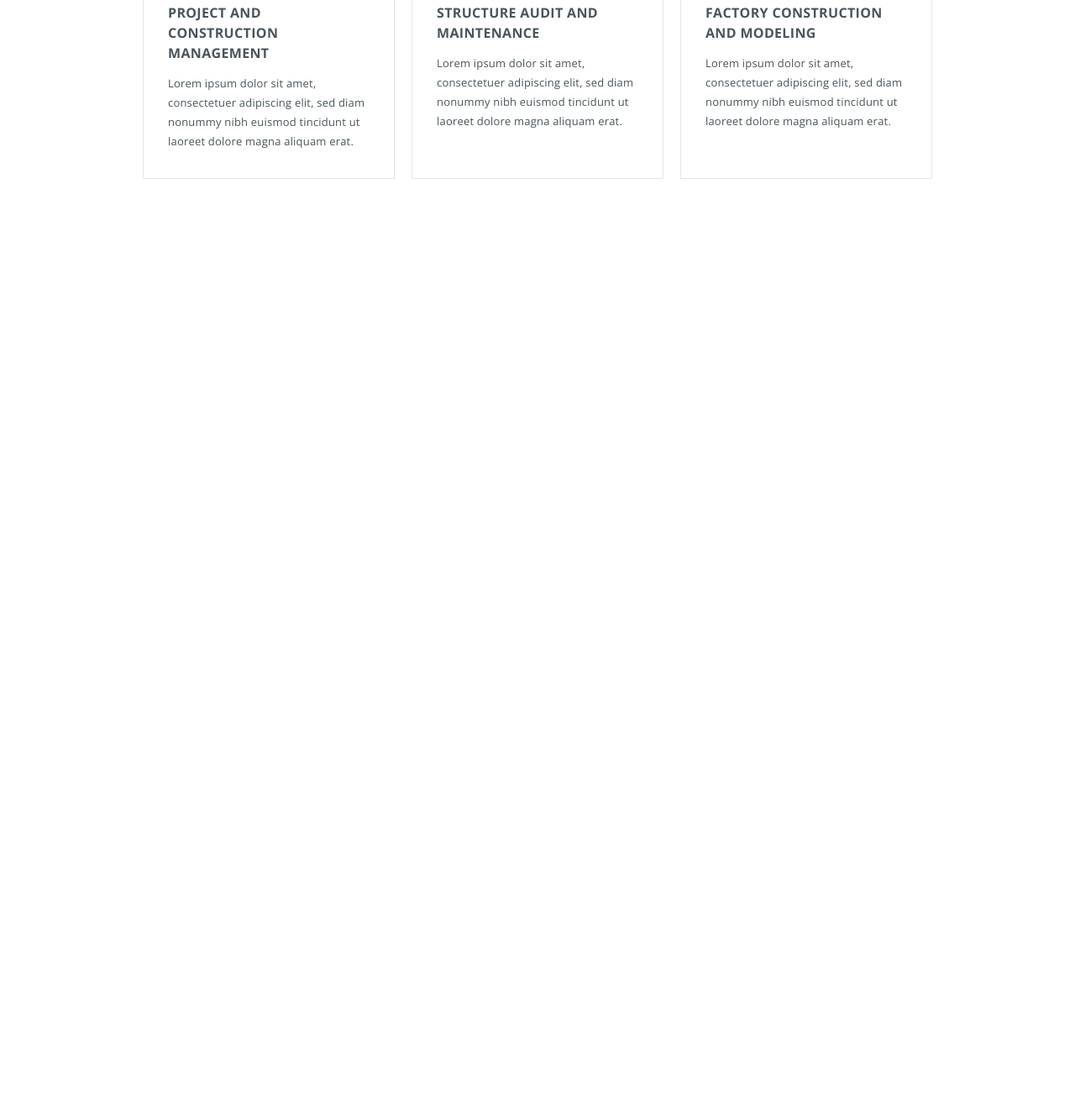
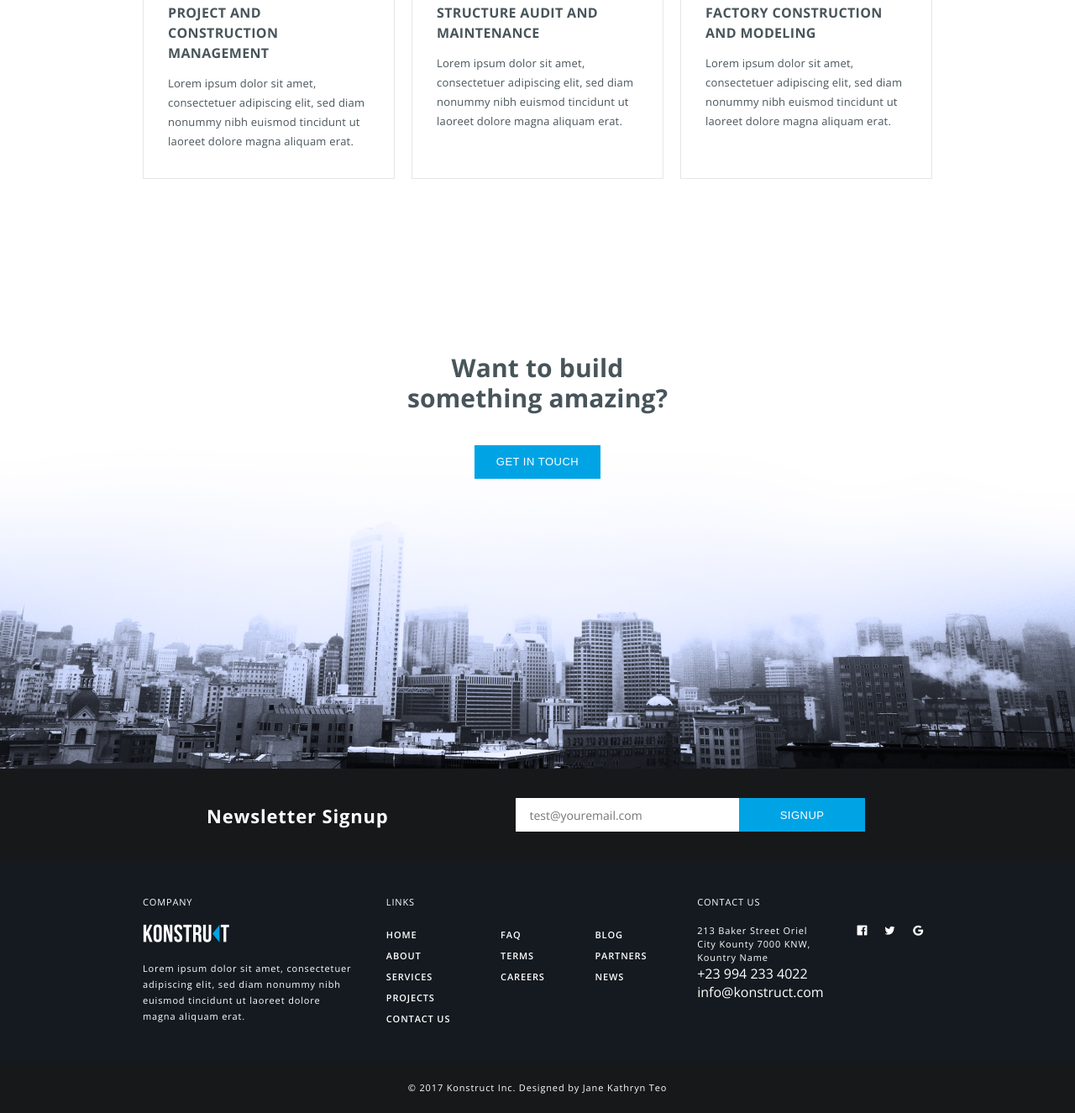
Before and after one commit to LouisMondiale/konstruct, a website: page src/index.html in a window 1280 px wide. Shown: the part 1606-2931 px from the top of the page at 84% size. Before the commit the page ends 1829 px from the top, so only its background shows below. Drawn offline with nearby package versions, Linux system fonts and the light colour scheme; files that its build step writes are made by us from their sources.

Commit message:
Update index

```diff
--- a/src/index.html
+++ b/src/index.html
@@ -95,5 +95,83 @@
          </div>
       </div>
    </section>
+
+   <section class="touch">
+      <div class="wrapper">
+         <h2 class="touch__title">Want to build something amazing?</h2>
+         <button class="touch__btn">Get in touch</button>
+      </div>
+   </section>
+
+   <section class="signup">
+      <div class="wrapper">
+         <div class="signup__inner">
+            <div class="signup__title">Newsletter Signup</div>
+            <form action="#" class="signup__form" method="get">
+               <input class="signup__email" type="email" placeholder="test@youremail.com">
+               <button class="signup__btn" type="submit">Signup</button>
+            </form>
+         </div>
+      </div>
+   </section>
+
+   <footer class="footer">
+      <div class="wrapper">
+         <div class="footer__inner">
+            <div class="footer__company company">
+               <h3 class="company__title">Company</h3>
+               <img src="img/projeco-logo.png" alt="Logo" class="company__logo">
+               <div class="company__text">Lorem ipsum dolor sit amet, consectetuer adipiscing elit, sed diam nonummy nibh
+                  euismod tincidunt ut laoreet dolore
+                  magna aliquam erat.</div>
+            </div>
+            <nav class="footer__links links">
+               <h3 class="links__title">Links</h3>
+               <ul class="links__list">
+                  <li class="links__item"><a href="#" class="links__link">Home</a></li>
+                  <li class="links__item"><a href="#" class="links__link">About</a></li>
+                  <li class="links__item"><a href="#" class="links__link">Services</a></li>
+                  <li class="links__item"><a href="#" class="links__link">Projects</a></li>
+                  <li class="links__item"><a href="#" class="links__link">Contact us</a></li>
+               </ul>
+            </nav>
+            <nav class="links">
+               <h3 class="links__title links__title_hidden">Links</h3>
+               <ul class="links__list">
+                  <li class="links__item"><a href="#" class="links__link">Faq</a></li>
+                  <li class="links__item"><a href="#" class="links__link">Terms</a></li>
+                  <li class="links__item"><a href="#" class="links__link">Careers</a></li>
+               </ul>
+            </nav>
+            <nav class="links">
+               <h3 class="links__title links__title_hidden">Links</h3>
+               <ul class="links__list">
+                  <li class="links__item"><a href="#" class="links__link">Blog</a></li>
+                  <li class="links__item"><a href="#" class="links__link">Partners</a></li>
+                  <li class="links__item"><a href="#" class="links__link">News</a></li>
+               </ul>
+            </nav>
+            <div class="footer__contact contact">
+               <h3 class="contact__title">Contact us</h3>
+               <address class="contact__address">213 Baker Street Oriel City Kounty 7000 KNW, Kountry Name</address>
+               <a href="tel:+239942334022" class="contact__phone">+23 994 233 4022</a>
+               <a href="mailto:info@konstruct.com" class="contact__mail">info@konstruct.com</a>
+            </div>
+            <div class="footer__social social">
+               <h3 class="social__title social__title_hidden">Social links</h3>
+               <div class="social__links">
+                  <a href="#" class="social__link"><img src="img/icons/facebook.png" alt="Facebook"
+                        class="social__icon"></a>
+                  <a href="#" class="social__link"><img src="img/icons/twitter.png" alt="Twitter" class="social__icon"></a>
+                  <a href="#" class="social__link"><img src="img/icons/google.png" alt="Google" class="social__icon"></a>
+               </div>
+            </div>
+         </div>
+      </div>
+      <div class="copyright">
+         <div class="wrapper">
+            <div class="copyright__text">© 2017 Konstruct Inc. Designed by Jane Kathryn Teo</div>
+         </div>
+   </footer>
 </body>
 </html>
```
